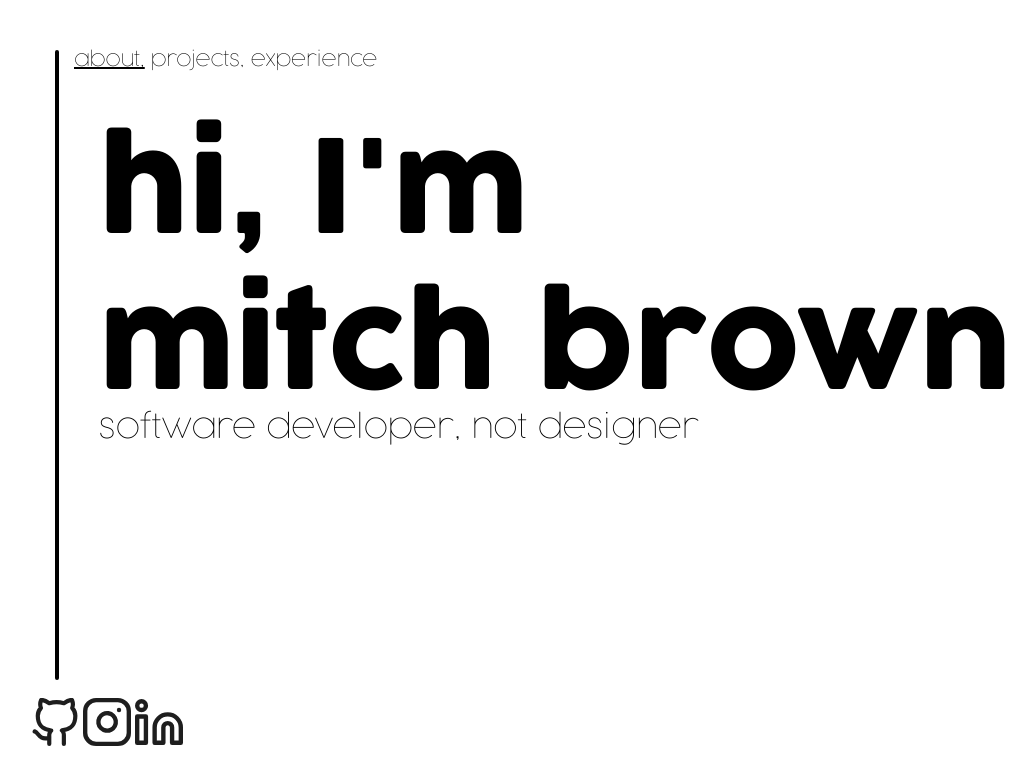
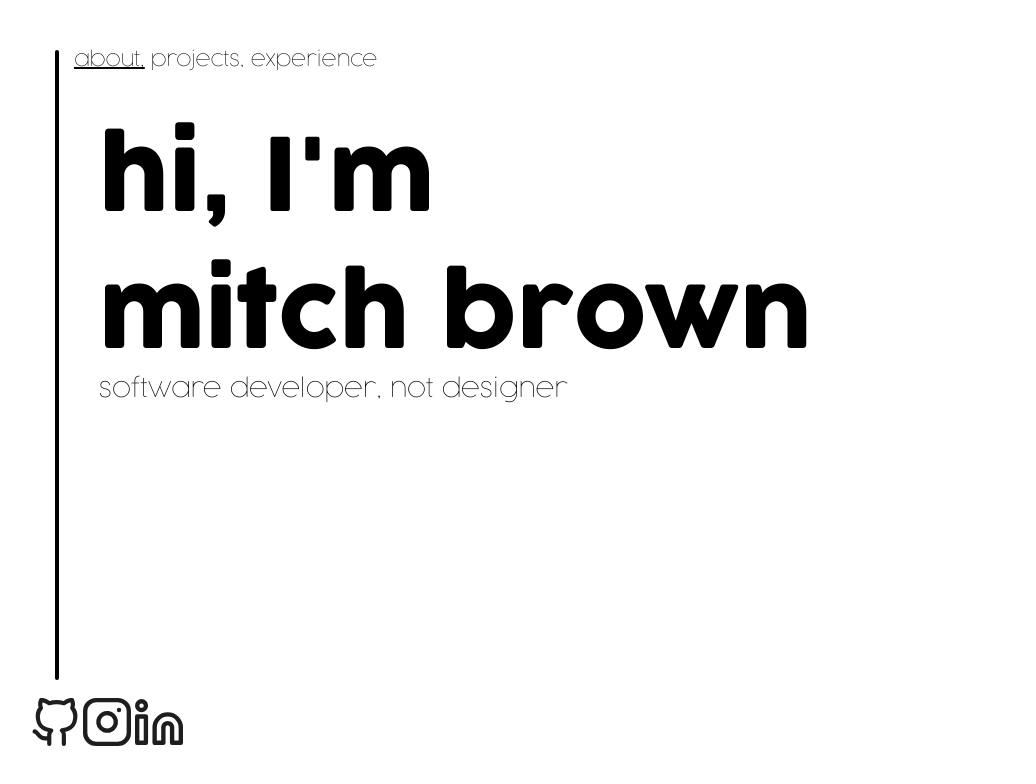
Before and after one commit to mitchbrown1024/mitchbrown1024.github.io, a SvelteKit app: page / in a window 1280 px wide. Shown: the top 784 px of the page, without its empty margins (44-1080 px from the left). Built offline with nearby package versions, Linux system fonts and the light colour scheme.

Commit message:
adjusted font size to fit desktop screens

```diff
--- a/src/routes/name_title.svelte
+++ b/src/routes/name_title.svelte
@@ -12,7 +12,7 @@
     h1 {
         font-family: Cocogoose;
         font-weight: bold;
-        font-size: 128px;
+        font-size: 100px;
         padding-bottom: 70px;
         line-height: 0;
         margin-bottom: 0px;
@@ -24,7 +24,7 @@
     h2 {
         font-family: Cocogoose;
         font-weight: lighter;
-        font-size: 32px;
+        font-size: 25px;
         line-height: 0;
     }
     div.vertical-flex {
```
